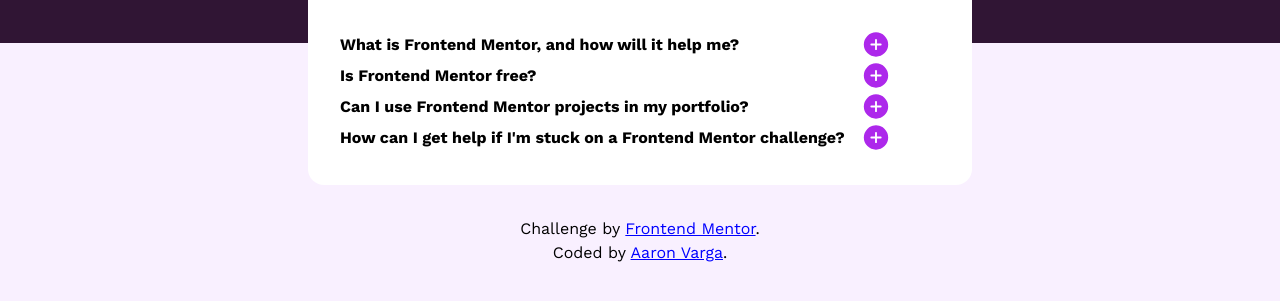
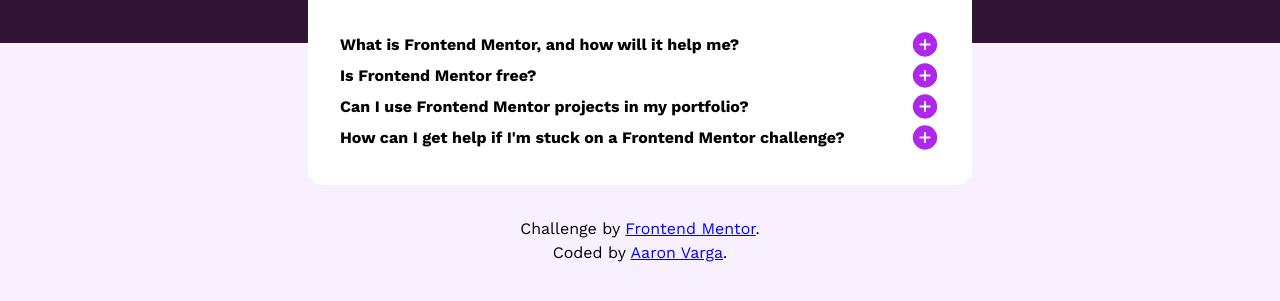
Before and after one commit to avinno/faq-accordion-main, a website: page index.html in a window 1280 px wide. Shown: the part 383-684 px from the top of the page. Drawn offline with Linux system fonts and the light colour scheme.

Commit message:
css update

```diff
--- a/assets/css/style.css
+++ b/assets/css/style.css
@@ -27,7 +27,7 @@
 	gap: 2rem;
 	background-color: var(--light-pink);
 	position: relative;
-	padding: 0;
+	padding: 0 1rem;
 	margin: 0;
 	width: 100%;
 }
@@ -66,6 +66,10 @@
 
 .svg-icon-minus {
 	display: none;
+}
+
+.details-wrapper {
+	width: 100%;
 }
 
 details summary {
@@ -111,7 +115,3 @@
 .bg-pattern-mobile {
 	display: none;
 }
-
-/* Media Queries */
-/* - Mobile: 375px */
-/* - Desktop: 1440px */
```
